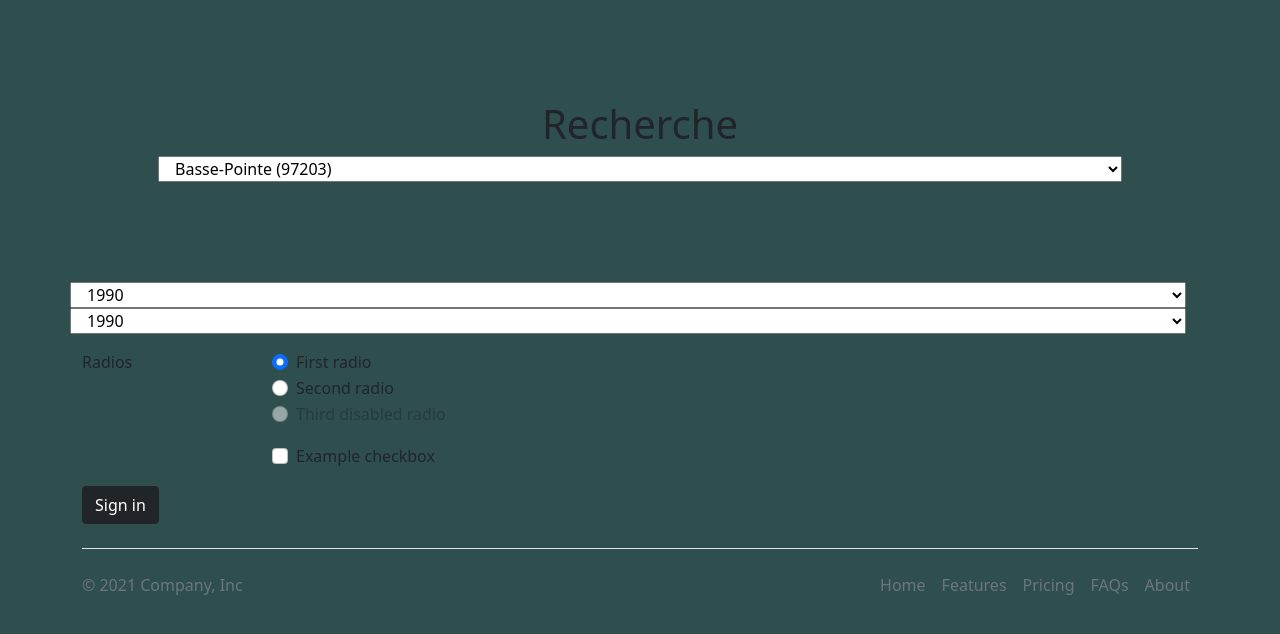
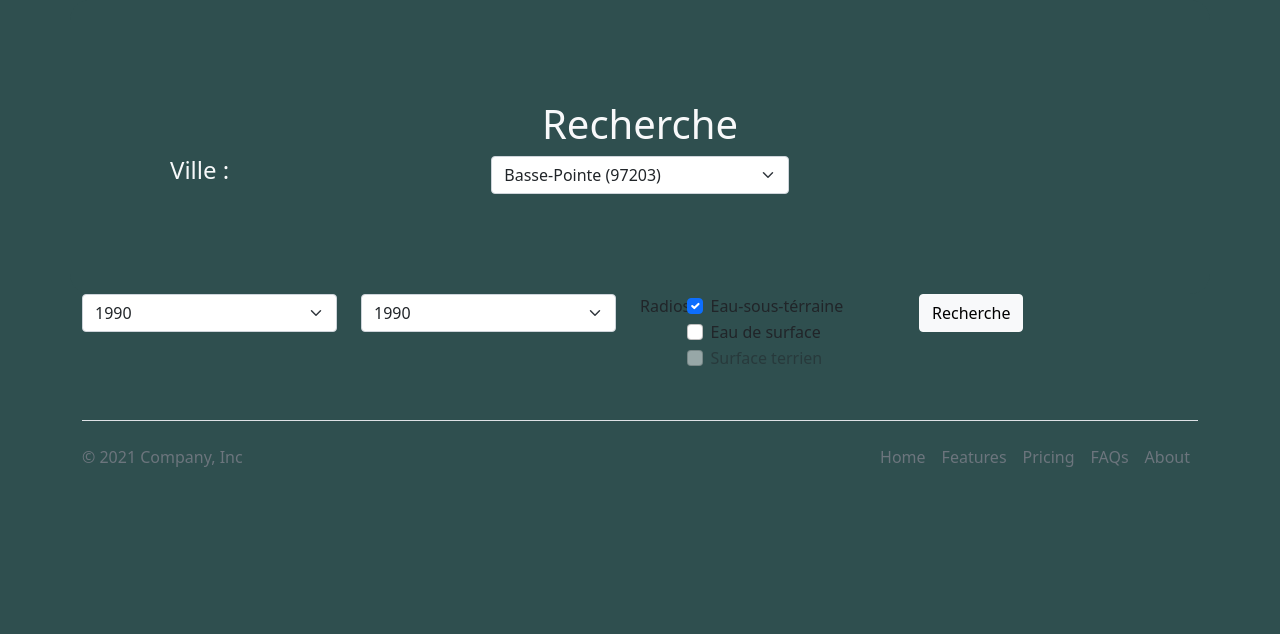
Before and after one commit to tiray972/ProjetChlord-cone, a Django app: page / in a window 1280 px wide. Shown: the part 135-769 px from the top of the page. Run offline with Django 4.2, Linux system fonts and the light colour scheme; parts of the project's set-up code (start-up, migrations or seed data) failed here and were passed over; some libraries are stand-ins or nearby versions.

Commit message:
Update hello.html

```diff
--- a/Chloredecone/chloredecone/affichage/templates/affichage/hello.html
+++ b/Chloredecone/chloredecone/affichage/templates/affichage/hello.html
@@ -12,69 +12,82 @@
                             {% csrf_token %}
                             <div class="row">
                                 <div class=" col-md-12 text-center">
-                                    <h1 class="text-dark">Recherche</h1>
+                                    <h1 class="text-light">Recherche</h1>
 
                                 </div>
 
                             </div>
                             <div class="row mb-12">
-                                <select name="recherche_page" id="">
+                                <div class="col-md-4">
+                                    <h4 class="text-light">Ville :</h4>
+                                </div>
+                                <div class="col-md-4">
+                                    <select name="recherche_page" class="form-select" id="">
                                         {% for i in ville %}
                                         <option value=" {{i}} "> {{i}}</option>
                                         {% endfor %}
 
                                     </select>
                                 </div>
+
+                                <div class="col-md-4">
+
+                                </div>
+                              </div>
                             </div>
                             <div class="row mb-3">
-                                <select name="recherche_page_date_debut" id="">
-                                    {% for i in date %}
-                                    <option value=" {{i}} "> {{i}}</option>
-                                    {% endfor %}
+                                <div class="col-md-3 text-center">
 
-                                </select>
-                                <select name="recherche_page_date_fin" id="">
+                                    <select name="recherche_page_date_debut" class="form-select" id="">
                                         {% for i in date %}
                                         <option value=" {{i}} "> {{i}}</option>
                                         {% endfor %}
 
                                     </select>
                                 </div>
+
+                                <div class="col-md-3 text-center">
+                                    <select name="recherche_page_date_fin" class="form-select" id="">
+                                        {% for i in date %}
+                                        <option value=" {{i}} "> {{i}}</option>
+                                        {% endfor %}
+
+                                    </select>
                                 </div>
-                            <fieldset class="row mb-3">
+                                <div class="col-md-3">
+                                    <fieldset class="row mb-2">
                                         <legend class="col-form-label col-sm-2 pt-0">Radios</legend>
                                         <div class="col-sm-10">
                                           <div class="form-check">
-                                  <input class="form-check-input" type="radio" name="gridRadios" id="gridRadios1" value="option1" checked>
+                                            <input class="form-check-input" type="checkbox" name="gridRadios" id="gridRadios1" value="option1" checked>
                                             <label class="form-check-label" for="gridRadios1">
-                                    First radio
+                                              Eau-sous-térraine
                                             </label>
                                           </div>
                                           <div class="form-check">
-                                  <input class="form-check-input" type="radio" name="gridRadios" id="gridRadios2" value="option2">
+                                            <input class="form-check-input" type="checkbox" name="gridRadios" id="gridRadios2" value="option2">
                                             <label class="form-check-label" for="gridRadios2">
-                                    Second radio
+                                              Eau de surface
                                             </label>
                                           </div>
                                           <div class="form-check disabled">
-                                  <input class="form-check-input" type="radio" name="gridRadios" id="gridRadios3" value="option3" disabled>
+                                            <input class="form-check-input" type="checkbox" name="gridRadios" id="gridRadios3" value="option3" disabled>
                                             <label class="form-check-label" for="gridRadios3">
-                                    Third disabled radio
+                                              Surface terrien
                                             </label>
                                           </div>
                                         </div>
                                       </fieldset>
-                            <div class="row mb-3">
-                              <div class="col-sm-10 offset-sm-2">
-                                <div class="form-check">
-                                  <input class="form-check-input" type="checkbox" id="gridCheck1">
-                                  <label class="form-check-label" for="gridCheck1">
-                                    Example checkbox
-                                  </label>
+                                </div>
+                                <div class="col-md-3">
+                                    <button type="submit" class="btn btn-light">Recherche</button>
+                                </div>
+
                               </div>
                             </div>
-                            </div>
-                            <button type="submit" class="btn btn-dark">Sign in</button>
+
+
+
                           </form>
                     </div>
 
@@ -126,9 +139,7 @@
           </div>
     </header> -->
 
-        <section class="page">
 
-        </section>
 
 
 </body>
```
Lines whose indentation alone changed are shown as unchanged.
